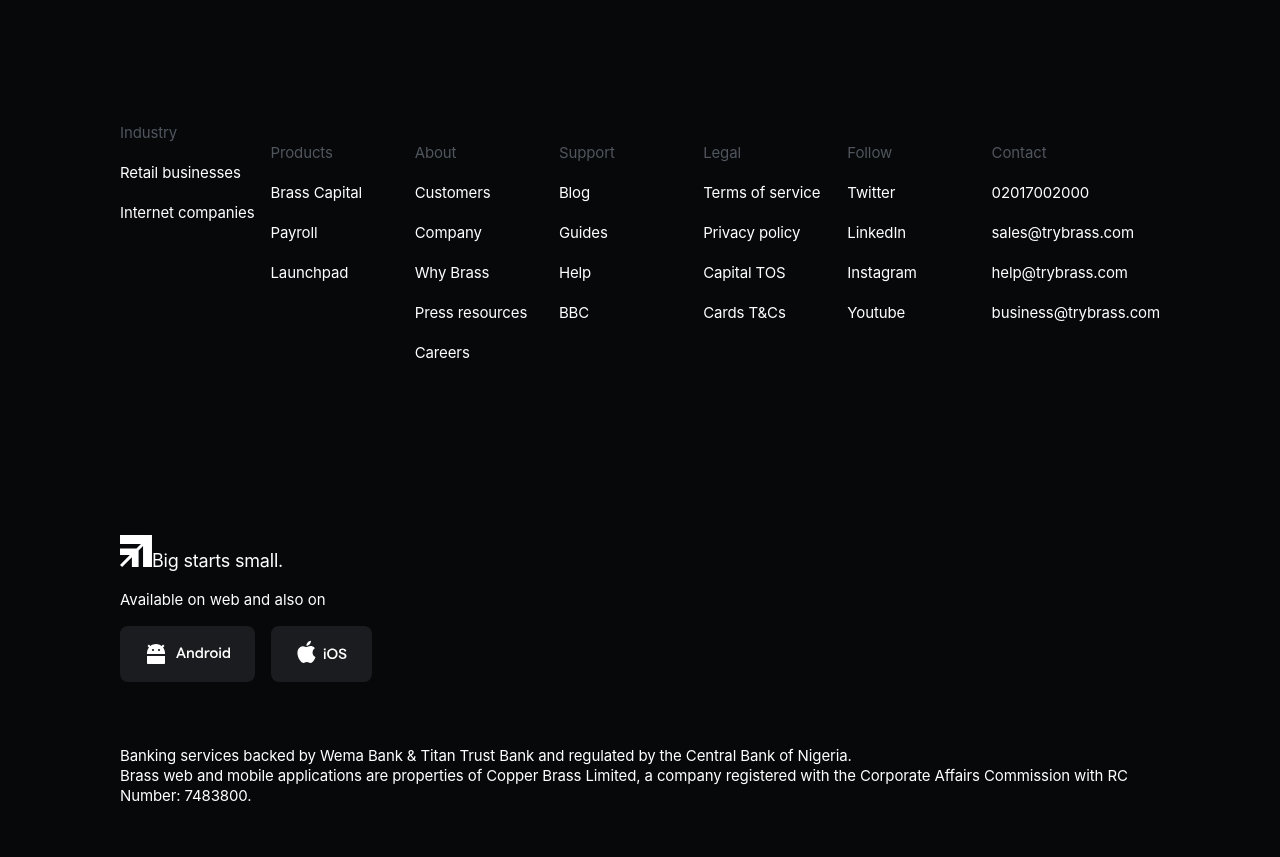
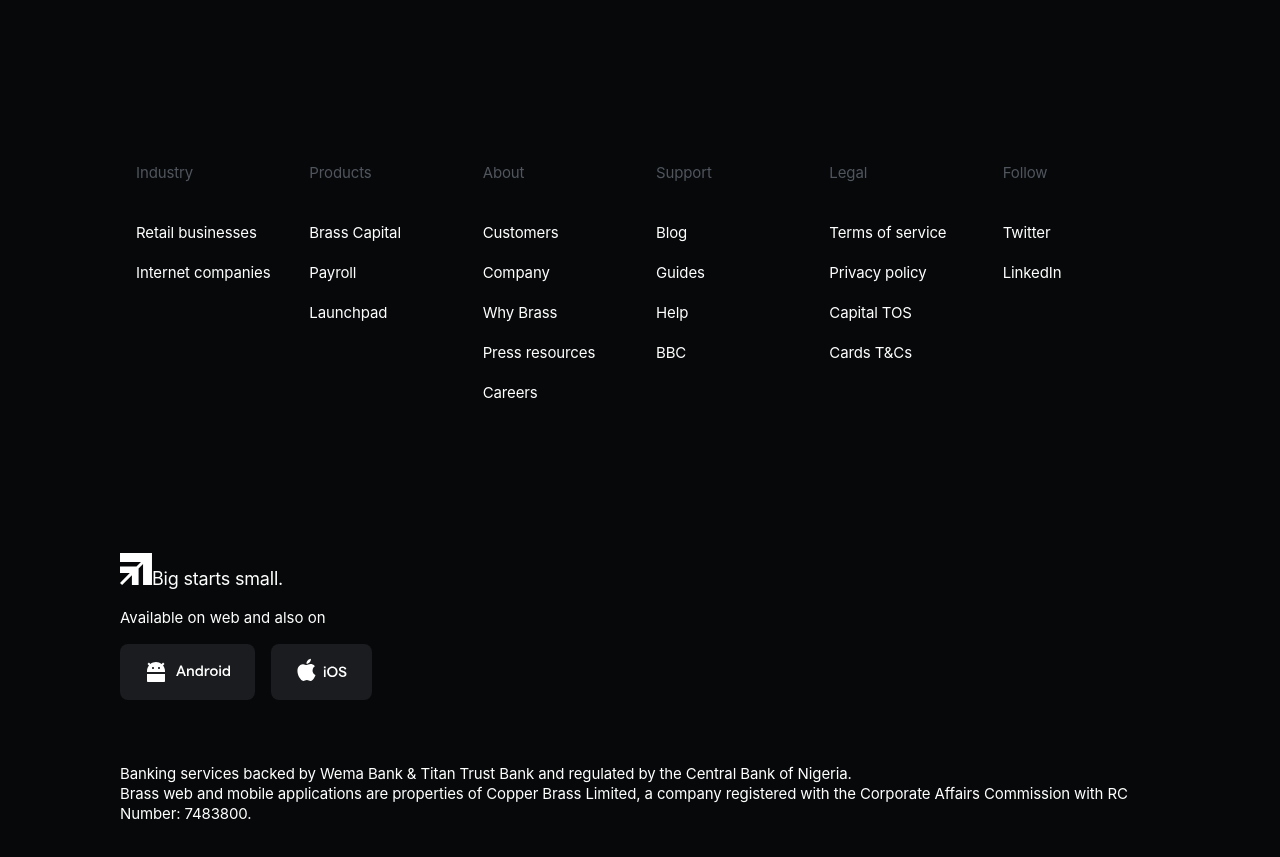
Before and after one commit to Tnath1/brass-lp, a React (Vite) app: page / in a window 1280 px wide. Shown: the part 6620-7477 px from the top of the page. Built offline with nearby package versions, Linux system fonts and the light colour scheme.

Commit message:
resolving bug

```diff
--- a/src/components/AccordionItem.tsx
+++ b/src/components/AccordionItem.tsx
@@ -23,18 +23,18 @@
       onClick={() => onToggle(index)}
     >
       <div className="flex justify-between items-center">
-        <h6 className="font-semibold text-lg">{title}</h6>
+        <h6 className="font-semibold md:text-lg text-[14px]">{title}</h6>
         <svg
           xmlns="http://www.w3.org/2000/svg"
           viewBox="0 0 16 16"
-          className={`w-4 h-4 transition-transform duration-300 ${
+          className={`md:w-4 md:h-4 h-6 w-6 transition-transform duration-300 ${
             isOpen ? "transform rotate-180" : ""
           }`}
         >
           <g fill="none" fillRule="evenodd">
             <circle cx="8" cy="8" r="8" fill="#FFF" fillOpacity="0"></circle>
             <path
-              stroke="#53616E"
+              stroke="#fff"
               strokeLinecap="round"
               d="M4 6l3.646 3.646c.196.196.512.196.708 0L12 6"
             ></path>
@@ -79,9 +79,9 @@
 
   return (
     <section className="py-[200px] pt-[96px] pb-[72px] bg-[#060809] text-white mx-auto w-full">
-      <div className="lg:px-[120px] md:px-[32px] px-[16px] grid gap-y-12 gap-x-7 grid-cols-1 lg:grid-cols-12 mx-auto ">
+      <div className="lg:px-[120px] md:px-[32px] px-[12px] grid gap-y-12 gap-x-7 grid-cols-1 lg:grid-cols-12 mx-auto ">
         <header className="lg:col-start-1 lg:col-span-5">
-          <h2 className="lg:text-[45px] text-[30px] lg:text-left text-center  font-semibold tracking-[-1.21px] leading-[58px] mb-[1rem]">
+          <h2 className="lg:text-[45px] text-[25px] lg:text-left text-center  font-semibold tracking-[-1.21px] lg:leading-[58px] leading-[35px] mb-[1rem]">
             Some of the things you may want to know
           </h2>
           <p className="text-white lg:text-[18px] text-[15px] lg:text-left text-center font-normal tracking-[-0.2px] leading-[26px]">
--- a/src/components/Footer.tsx
+++ b/src/components/Footer.tsx
@@ -1,9 +1,66 @@
 const Footer = () => {
+
+  const sections = [
+    {
+      title: "Industry",
+      links: [
+        { label: "Retail businesses", href: "/retail" },
+        { label: "Internet companies", href: "/internet-companies" },
+      ],
+    },
+    {
+      title: "Products",
+      links: [
+        { label: "Brass Capital", href: "/retail" },
+        { label: "Payroll", href: "/internet-companies" },
+        { label: "Launchpad", href: "/internet-companies" },
+      ],
+    },
+    {
+      title: "About",
+      links: [
+        { label: "Customers", href: "/retail" },
+        { label: "Company", href: "/internet-companies" },
+        { label: "Why Brass", href: "/internet-companies" },
+        { label: "Press resources", href: "/internet-companies" },
+        { label: "Careers", href: "/internet-companies" },
+      ],
+    },
+    {
+      title: "Support",
+      links: [
+        { label: "Blog", href: "/retail" },
+        { label: "Guides", href: "/internet-companies" },
+        { label: "Help", href: "/internet-companies" },
+        { label: "BBC", href: "/internet-companies" },
+      ],
+    },
+    {
+      title: "Legal",
+      links: [
+        { label: "Terms of service", href: "/retail" },
+        { label: "Privacy policy", href: "/internet-companies" },
+        { label: "Capital TOS", href: "/internet-companies" },
+        { label: "Cards T&Cs", href: "/internet-companies" },
+      ],
+    },
+    {
+      title: "Follow",
+      links: [
+        { label: "Twitter", href: "/retail" },
+        { label: "LinkedIn", href: "/internet-companies" },
+      ],
+    },
+  ];
+
+
+
+
   return (
     <section className=" lg:flex block md:pt-14 md:pb-[120px] bg-[#060809] text-[#fff] ">
       <div className="lg:px-[120px] px-[32px] m-auto w-full ">
-        <section className="lg:flex w-full  ">
-          <div className="w-full  ">
+        {/* <section className="lg:flex w-full border ">
+          <div className="w-full pt-[1rem] ">
             <header className="md:cursor-auto mb-[20px] flex items-center justify-between ">
               <h6 className="text-[#50555e] text-[15px] font-normal tracking-[-0.12px] leading-5">
                 Industry
@@ -327,9 +384,53 @@
               </a>
             </div>
           </div>
-        </section>
+        </section> */}
 
-        <section className=" lg:mt-[172px] mt-[100px] text-[#fff]">
+
+
+
+
+
+<section className="lg:flex w-full sm:pt-[40px]">
+  {sections.map((section, index) => (
+    <div key={index} className="w-full lg:pl-[1rem] pt-[20px] lg:pt-0">
+      <header className="md:cursor-auto mb-[20px] flex items-center justify-between">
+        <h6 className="text-[#50555e] text-[15px] font-normal tracking-[-0.12px] leading-5">
+          {section.title}
+        </h6>
+        {/* <svg
+          className="block md:hidden"
+          width="16"
+          height="16"
+          viewBox="0 0 16 16"
+          fill="none"
+        >
+          <path
+            d="M13 6L8 11L3 6"
+            stroke="#50555E"
+            strokeWidth="2"
+            strokeLinecap="round"
+            strokeLinejoin="round"
+          ></path>
+        </svg> */}
+      </header>
+      <div className="mt-[20px] text-[#fff] flex sm:flex max-h-max relative z-0 flex-col   transition-max-height duration-300 ease-in">
+        {section.links.map((link, idx) => (
+          <a
+            key={idx}
+            className="text-[15px] font-normal leading-[20px] tracking-[-0.12px] text-decoration-none whitespace-nowrap w-fit mt-[20px]"
+            href={link.href}
+          >
+            {link.label}
+          </a>
+        ))}
+      </div>
+    </div>
+  ))}
+</section>
+
+
+        <section className=" lg:mt-[150px] mt-[88px] text-[#fff]">
           <div className="flex items-baseline">
             <svg
               className="Footer-module--Footer_subSection_logoSection_logo--D1Yhj"
@@ -390,14 +491,14 @@
             </div>
 
             <a
-              className="fixed bottom-0 left-0 right-0 z-[100] bg-[#0bce5a] text-white flex items-center justify-center text-[15px] font-semibold leading-[20px] tracking-[-0.12px] h-[80px] mt-[72px] w-full md:hidden"
+              className="fixed bottom-0 left-0 right-0 z-[100] bg-[#0bce5a] text-white flex items-center justify-center text-[15px] font-semibold leading-[20px] tracking-[-0.12px] h-[80px]  w-full md:hidden"
               href="#"
             >
               <span>Open an account in 10 minutes</span>
             </a>
           </div>
         </section>
-        <section className="lg:mt-[64px] lg:pb-0 pb-[7rem] mt-[30px] text-white text-[15px] font-normal tracking-[-0.12px] leading-[20px]">
+        <section className="lg:mt-[64px] md:pb-0 pb-[7rem] mt-[30px] text-white text-[15px] font-normal tracking-[-0.12px] leading-[20px]">
           Banking services backed by Wema Bank &amp; Titan Trust Bank and
           regulated by the Central Bank of Nigeria.
           <br />
--- a/src/components/Nav.tsx
+++ b/src/components/Nav.tsx
@@ -13,12 +13,11 @@
   const faqItems = [
     {
       title: "Industry",
-      content:
-        "We cu and ",
+      content: "We cu and ",
     },
     {
       title: "Customers",
-      content: "You do not pay for signing up for an account at Brass.",
+      content: "",
     },
     {
       title: "Products",
@@ -42,8 +41,7 @@
     },
     {
       title: "Login",
-      content:
-        "tgtetaer",
+      content: "tgtetaer",
     },
     {
       title: "Open an account",
@@ -167,14 +165,23 @@
         </nav>
       </div>
 
-      <div className="mobile relative ">
+      <div className="relative">
+        {/* News component */}
         <News />
 
-        {isOpen && (
-          <div className="absolute  top-0 w-full h-screen">
-            <Accordion items={faqItems} allowMultiple={false} />
-          </div>
-        )}
+        {/* Mobile accordion */}
+        <div
+          className={`mobile absolute left-0 right-0 top-0 scroll-auto h-screen ${
+            isOpen ? "block" : "hidden"
+          }`}
+        >
+          {/* Render Accordion only when isOpen is true */}
+          {isOpen && (
+            <div className=" w-full h-full">
+              <Accordion items={faqItems} allowMultiple={false} />
+            </div>
+          )}
+        </div>
       </div>
     </div>
   );
--- a/src/components/reusable/CallToAction.tsx
+++ b/src/components/reusable/CallToAction.tsx
@@ -2,7 +2,7 @@
 const CallToAction = () => {
   return (
 <section className="bg-[#060809] text-white  w-full mx-auto md:py-[6.25rem] py-0">
-  <div className="lg:px-[120px] md:px-[32px]  m-auto ">
+  <div className="lg:px-[120px] md:px-[32px] px-[14px]  m-auto ">
     <header className="text-center">
       <h2 className="text-[30px] font-semibold leading-[41px] mb-4 tracking-[-0.24px]">
         Get started for free in 10 minutes
```
